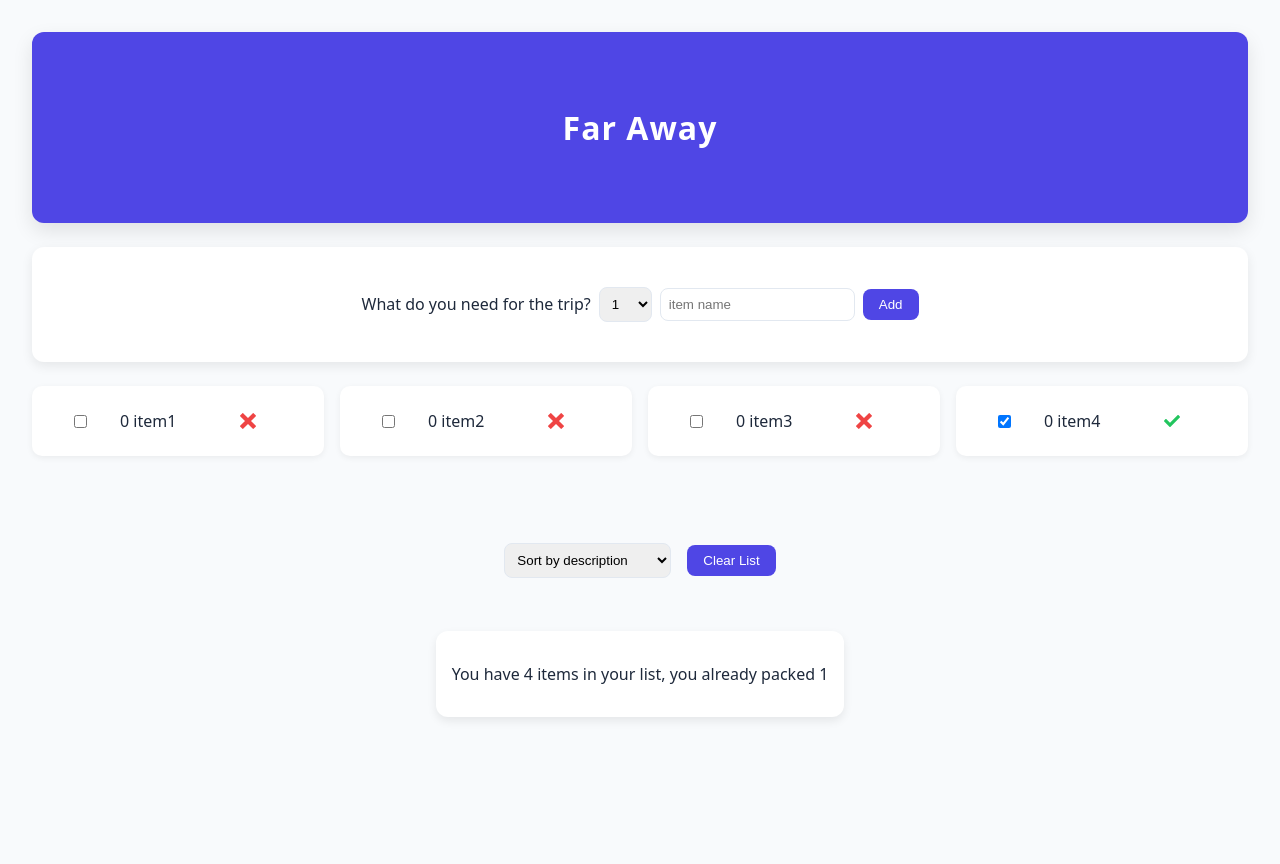
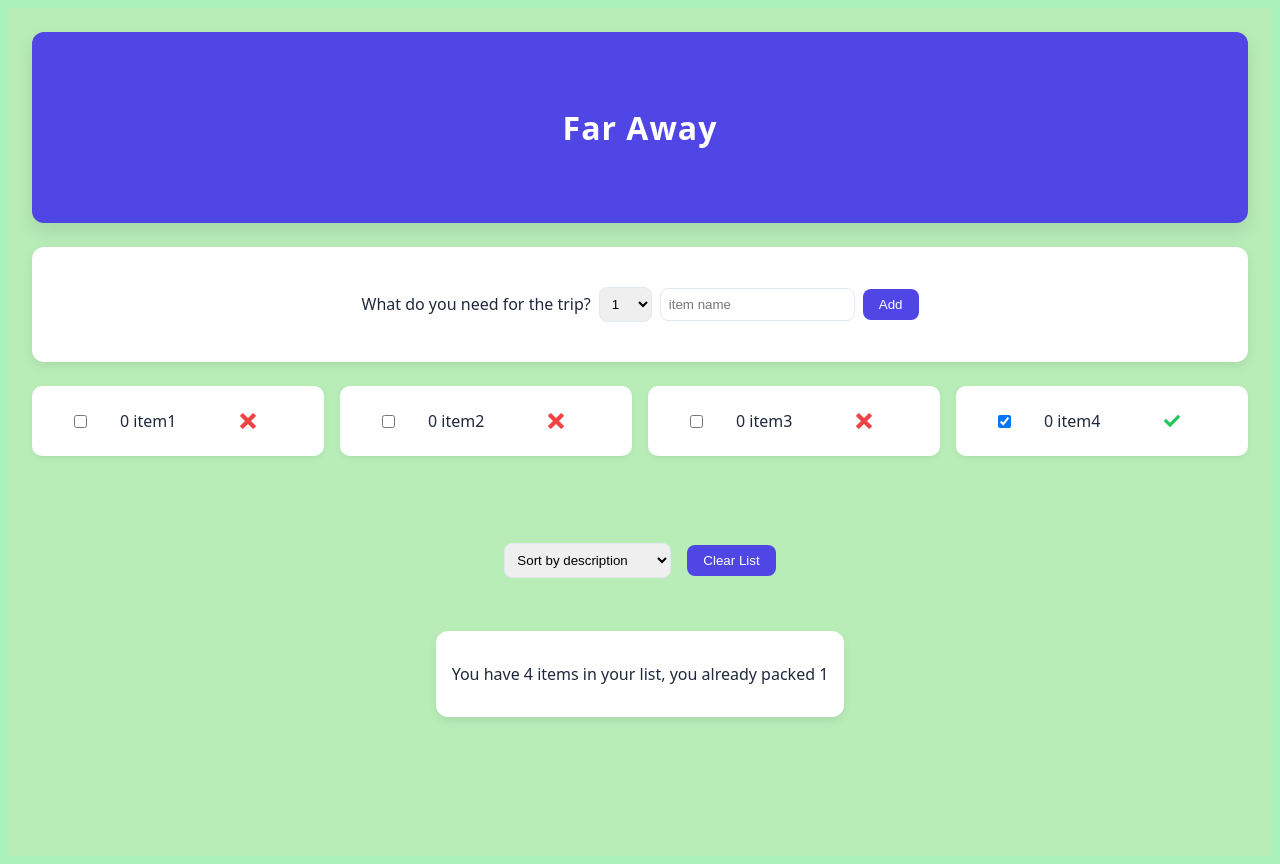
Before and after one commit to tushyatrivedi/travel-list, a React (Create React App) app: page / in a window 1280 px wide. Built offline with nearby package versions, Linux system fonts and the light colour scheme.

Commit message:
background color changed

```diff
--- a/src/index.css
+++ b/src/index.css
@@ -1,7 +1,7 @@
 :root {
   --primary: #4f46e5; /* modern indigo */
   --primary-light: #6366f1;
-  --bg: #f8fafc; /* soft background */
+  --bg: #a8f1bb; /* soft background */
   --card: #ffffff;
   --text: #1e293b;
   --muted: #64748b;
@@ -24,6 +24,7 @@ body {
   grid-template-rows: auto 0.25fr auto auto;
   gap: 1.5rem;
   padding: 1.5rem;
+  background-color: rgb(184, 237, 184);
 }
 .logo {
   display: flex;
```
